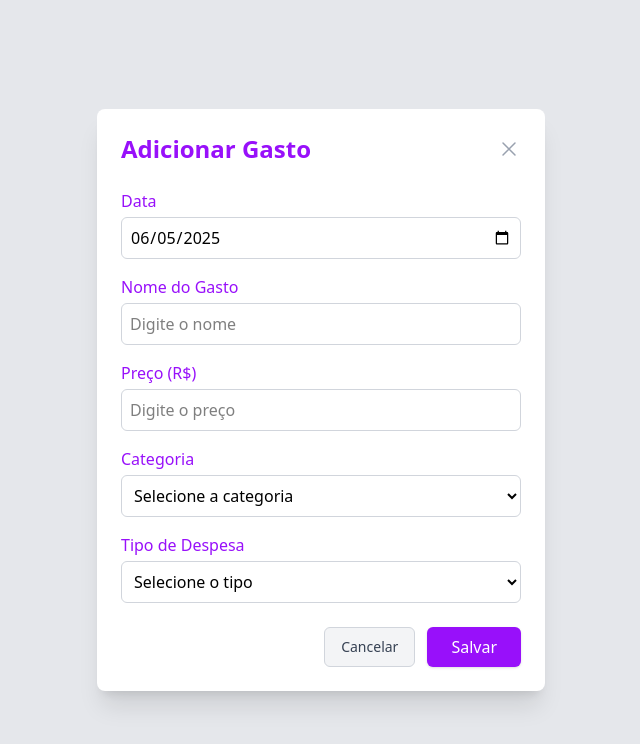
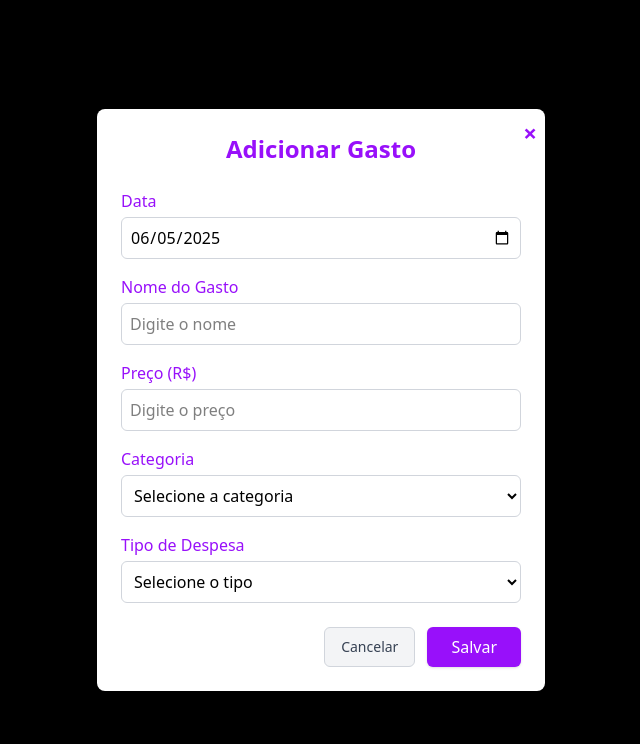
Before and after one commit to zSevens7/FinanciaChallenger, a React (Vite) app: page /gastos in a window 1280 px wide. Both pictures are taken after a click on the button "Adicionar Gasto". Shown: the top 744 px of the page, without its empty margins (319-959 px from the left). Built offline with nearby package versions, Linux system fonts and the light colour scheme; what financejs would draw is missing.

Commit message:
colocand um botao para fechar os modals

```diff
--- a/src/components/ModalGasto.tsx
+++ b/src/components/ModalGasto.tsx
@@ -1,5 +1,5 @@
 import { useState } from "react";
-import type { Gasto } from "../types"
+import type { Gasto } from "../types";
 
 interface ModalGastoProps {
   onClose?: () => void;
@@ -7,14 +7,21 @@ interface ModalGastoProps {
 
 function ModalGasto({ onClose }: ModalGastoProps) {
   const [dataGasto, setDataGasto] = useState(new Date().toISOString().split("T")[0]);
-  const [nomeGasto, setNomeGasto] = useState(""); // Novo estado para o nome do gasto
+  const [nomeGasto, setNomeGasto] = useState("");
   const [preco, setPreco] = useState("");
   const [categoria, setCategoria] = useState("");
   const [tipoDespesa, setTipoDespesa] = useState("");
 
   const handleSave = () => {
-
-    if (!dataGasto || !nomeGasto.trim() || !preco || isNaN(parseFloat(preco)) || parseFloat(preco) <= 0 || !categoria || !tipoDespesa) {
+    if (
+      !dataGasto ||
+      !nomeGasto.trim() ||
+      !preco ||
+      isNaN(parseFloat(preco)) ||
+      parseFloat(preco) <= 0 ||
+      !categoria ||
+      !tipoDespesa
+    ) {
       alert("Por favor, preencha todos os campos corretamente e com valores válidos.");
       return;
     }
@@ -43,20 +50,23 @@ function ModalGasto({ onClose }: ModalGastoProps) {
   };
 
   return (
-    <div className="fixed inset-0 bg-gray-200 bg-opacity-70 flex items-center justify-center p-4 z-50 backdrop-blur-sm">
-      <div className="bg-white p-6 rounded-lg shadow-xl w-full max-w-md transform transition-all">
-        <div className="flex justify-between items-center mb-6">
-          <h2 className="text-purple-600 text-2xl font-bold">
+    <div className="fixed inset-0 bg-black bg-opacity-50 flex items-center justify-center p-4 overflow-auto z-50">
+      <div className="bg-white p-6 rounded-lg shadow-xl w-full max-w-md transform transition-all relative">
+
+        {/* Botão de Fechar "X" */}
+        {onClose && (
+          <button
+            onClick={onClose}
+            className="absolute top-2 right-2 text-purple-600 hover:text-purple-800 text-2xl font-bold focus:outline-none"
+            aria-label="Fechar"
+          >
+            ×
+          </button>
+        )}
+
+        <h2 className="text-purple-600 text-2xl font-bold mb-6 text-center">
           Adicionar Gasto
         </h2>
-          {onClose && (
-            <button onClick={onClose} className="text-gray-400 hover:text-gray-600">
-              <svg xmlns="http://www.w3.org/2000/svg" fill="none" viewBox="0 0 24 24" strokeWidth={1.5} stroke="currentColor" className="w-6 h-6">
-                <path strokeLinecap="round" strokeLinejoin="round" d="M6 18L18 6M6 6l12 12" />
-              </svg>
-            </button>
-          )}
-        </div>
 
         {/* Campo Data */}
         <div className="mb-4">
--- a/src/components/ModalVenda.tsx
+++ b/src/components/ModalVenda.tsx
@@ -31,12 +31,10 @@ function ModalVenda({ onClose }: ModalVendaProps) {
       valorFinal: parseFloat(valorFinal),
     };
 
-    // Recupera as vendas existentes ou cria um array vazio
     const vendasExistentes = JSON.parse(localStorage.getItem("vendas") || "[]");
     const novasVendas = [...vendasExistentes, novaVenda];
     localStorage.setItem("vendas", JSON.stringify(novasVendas));
 
-    // Limpa os campos do formulário
     setDataVenda("");
     setTipoCurso("");
     setNomeCliente("");
@@ -48,13 +46,24 @@ function ModalVenda({ onClose }: ModalVendaProps) {
     setComissao("");
     setValorFinal("");
 
-    // Fecha o modal se a função onClose for fornecida
     if (onClose) onClose();
   };
 
   return (
     <div className="fixed inset-0 bg-black bg-opacity-50 flex items-center justify-center p-4 overflow-auto">
-      <div className="bg-white p-6 rounded-md w-full max-w-md shadow-lg max-h-[90vh] overflow-y-auto">
+      <div className="bg-white p-6 rounded-md w-full max-w-md shadow-lg max-h-[90vh] overflow-y-auto relative">
+
+        {/* Botão Fechar */}
+        {onClose && (
+          <button
+            onClick={onClose}
+            className="absolute top-2 right-2 text-purple-600 hover:text-purple-800 text-2xl font-bold focus:outline-none"
+            aria-label="Fechar"
+          >
+            ×
+          </button>
+        )}
+
         <h2 className="text-center text-purple-600 text-2xl font-bold mb-6">
           Adicionar Vendas
         </h2>
@@ -150,7 +159,7 @@ function ModalVenda({ onClose }: ModalVendaProps) {
           />
         </div>
 
-        {/* Campo Descontos Aplicados */}
+        {/* Campo Desconto */}
         <div className="mb-4">
           <label htmlFor="desconto" className="block text-purple-600 mb-1">
             Descontos Aplicados (R$)
@@ -165,7 +174,7 @@ function ModalVenda({ onClose }: ModalVendaProps) {
           />
         </div>
 
-        {/* Campo Impostos, Comissões e Taxas */}
+        {/* Campo Imposto */}
         <div className="mb-4">
           <label htmlFor="imposto" className="block text-purple-600 mb-1">
             Impostos, Comissões e Taxas (R$)
```
Lines whose indentation alone changed are shown as unchanged.
